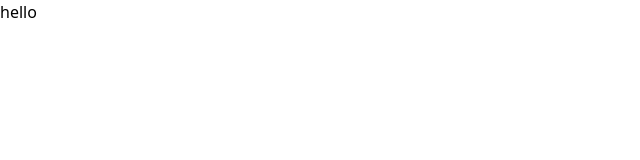
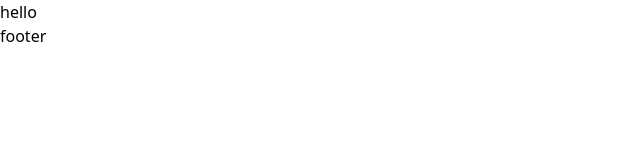
Before and after one commit to devrakibulrahman/career-code, a React (Vite) app: page / in a window 1280 px wide. Shown: the top 160 px of the page, without its empty margins (0-640 px from the left). Built offline with nearby package versions, Linux system fonts and the light colour scheme.

Commit message:
create two components header and footer and added to the app components done on 12/26/2024 at 08:05 pm

```diff
--- a/package.json
+++ b/package.json
@@ -12,6 +12,7 @@
   "dependencies": {
     "localforage": "^1.10.0",
     "match-sorter": "^8.0.0",
+    "prop-types": "^15.8.1",
     "react": "^18.3.1",
     "react-dom": "^18.3.1",
     "react-router-dom": "^7.1.1",
--- a/src/App.jsx
+++ b/src/App.jsx
@@ -1,9 +1,18 @@
+import { Outlet } from 'react-router-dom';
+import Header from './components/layout/Header';
+import Footer from './components/layout/Footer';
 
 function App() {
 
   return (
     <>
-      <h1>hello</h1>
+      <div className='w-full h-screen flex items-center flex-col my-auto'>
+        <Header></Header>
+          <div className='w-full'>
+            <Outlet></Outlet>
+          </div>
+        <Footer></Footer>
+      </div>
     </>
   )
 }
--- /dev/null
+++ b/src/components/layout/Footer.jsx
@@ -0,0 +1,10 @@
+
+const Footer = () => {
+    return (
+        <div className="mt-auto">
+            footer
+        </div>
+    );
+};
+
+export default Footer;
--- /dev/null
+++ b/src/components/layout/Header.jsx
@@ -0,0 +1,10 @@
+
+const Header = () => {
+    return (
+        <div>
+            hello
+        </div>
+    );
+};
+
+export default Header;
```
Also changed, not shown: 1 other file (tests, documents, lock files or other folders).
